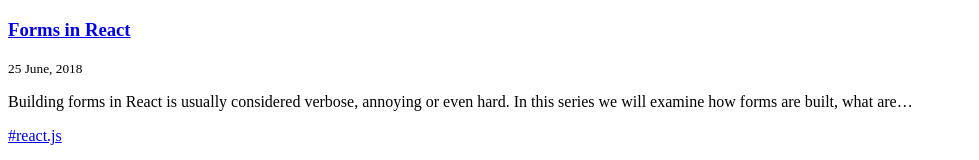
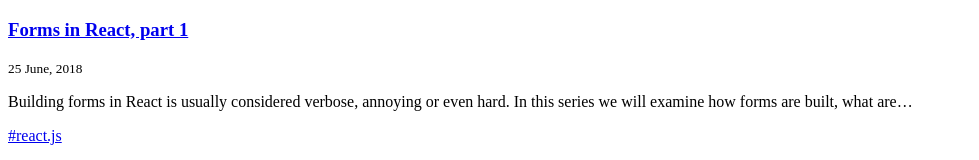
Before and after one commit to MassivePixel/blog, a Gatsby site: page / in a window 1280 px wide. Shown: the top 160 px of the page, without its empty margins (0-979 px from the left). Built offline with nearby package versions, Linux system fonts and the light colour scheme; Gatsby itself is replaced by a stand-in of ours; some packages are replaced by stand-ins of ours.

Commit message:
Update title

```diff
--- a/src/pages/2018-forms-in-react/2018-06-25-part1.md
+++ b/src/pages/2018-forms-in-react/2018-06-25-part1.md
@@ -1,5 +1,5 @@
 ---
-title: "Forms in React"
+title: "Forms in React, part 1"
 date: 2018-06-25
 tags: ["react.js"]
 ast: true
```
